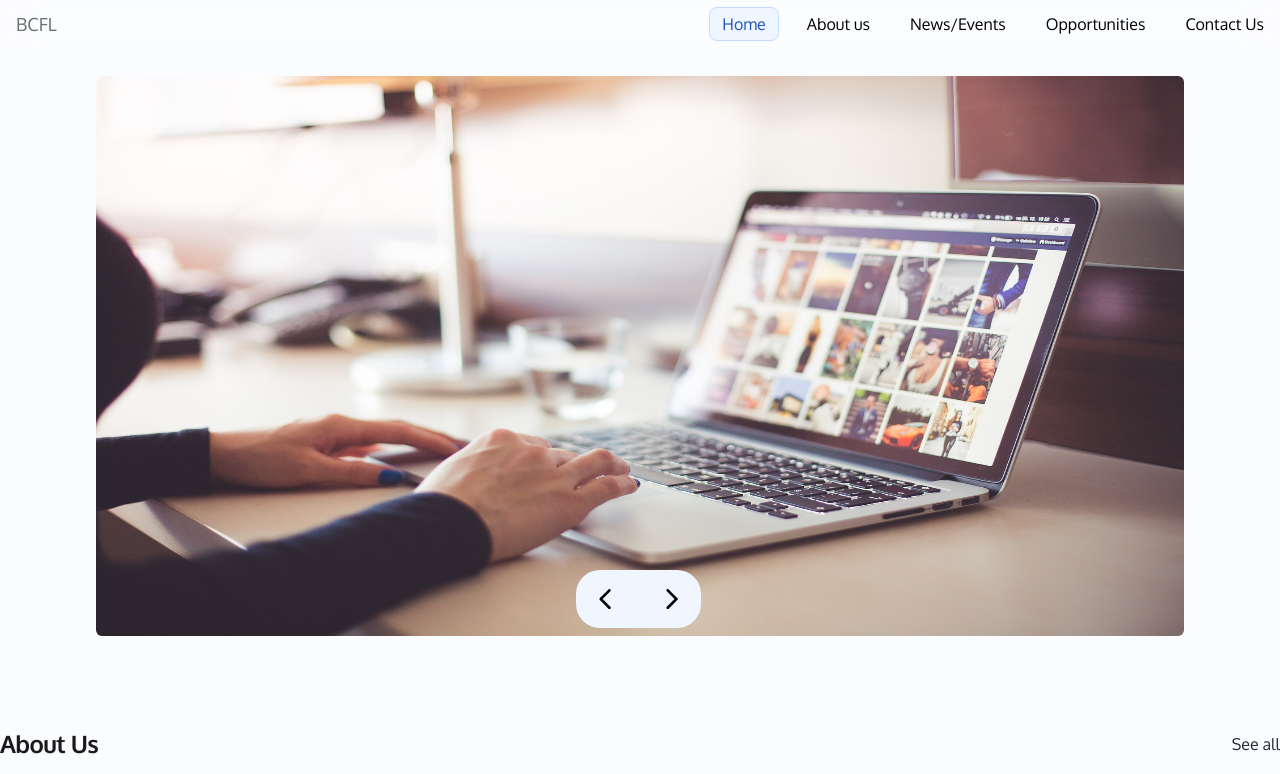
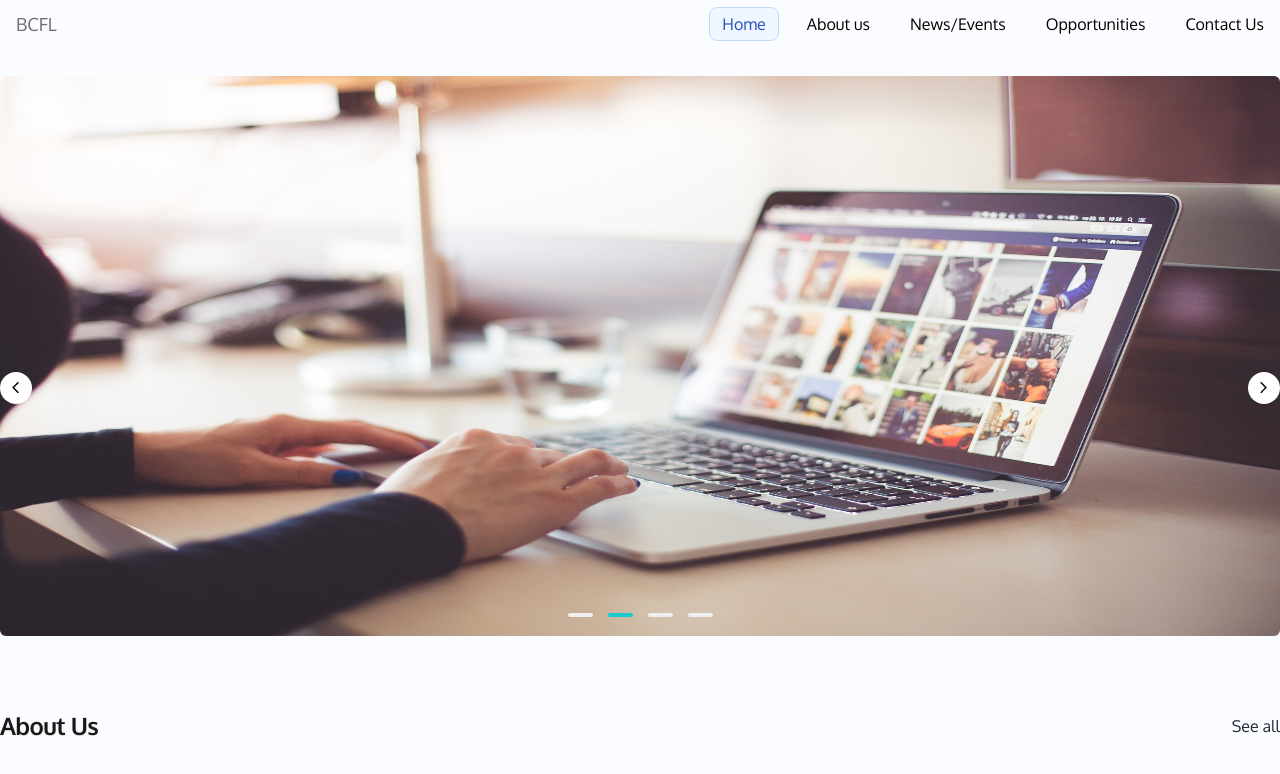
Before and after one commit to raman-1964/bcfls, a Next.js app: page / in a window 1280 px wide. Shown: the top 774 px of the page. Built offline with nearby package versions, Linux system fonts and the light colour scheme.

Commit message:
changes in navbar

```diff
--- a/app/(home)/_components/RecentVideos.jsx
+++ b/app/(home)/_components/RecentVideos.jsx
@@ -30,7 +30,6 @@ const RecentVideos = () => {
           className="w-full mb-10 h-[30vh] rounded-md object-cover"
         />
         <Carousel
-          arrowBtnPlace="mid"
           data={[...Array(5).keys()].map(() => (
             <div className="min-w-0 flex-grow flex-shrink-0 w-[31%] ml-5 flex items-center justify-center">
               <Image
--- a/app/(home)/page.jsx
+++ b/app/(home)/page.jsx
@@ -8,18 +8,21 @@ import RecentVideos from "@/app/(home)/_components/RecentVideos";
 export default function Home() {
   return (
     <div>
+      <div className="max-w-[1320px] mx-auto">
         <Carousel
+          showDots={true}
           data={[...Array(4).keys()].map(() => (
             <div className="min-w-0 flex-grow flex-shrink-0 w-full flex items-center justify-center">
               <Image
                 layout="fixed"
                 src={Img3}
                 alt="logo"
-              className="w-[85%] h-[70vh] rounded-md"
+                className="w-full h-[70vh] rounded-md"
               />
             </div>
           ))}
         />
+      </div>
 
       <AboutUsCard />
       <NewsCard />
--- a/components/Carousel.jsx
+++ b/components/Carousel.jsx
@@ -1,15 +1,27 @@
 "use client";
-import React, { useCallback, useState } from "react";
+import React, { useCallback, useEffect, useState } from "react";
 import useEmblaCarousel from "embla-carousel-react";
 import Autoplay from "embla-carousel-autoplay";
 import "./embla.css";
-import { NextButton, PrevButton, usePrevNextButtons } from "./CarouselButton";
+import {
+  DotButton,
+  NextButton,
+  PrevButton,
+  usePrevNextButtons,
+} from "./CarouselButton";
 
-const Carousel = ({ data, arrowBtnPlace }) => {
+const Carousel = ({ data, arrowBtnPlace = "mid", showDots = false }) => {
   const options = { loop: true };
   const [emblaRef, emblaApi] = useEmblaCarousel(options, [
     Autoplay({ delay: 4000 }),
   ]);
+  const [scrollSnaps, setScrollSnaps] = useState([]);
+  const [selectedIndex, setSelectedIndex] = useState(0);
+  const [btnPlace, setbtnPlace] = useState(
+    arrowBtnPlace === "mid"
+      ? "absolute w-full bottom-[40%]"
+      : "absolute bottom-5 left-[45%] bg-blue-50 rounded-[1.5rem]"
+  );
 
   const onButtonAutoplayClick = useCallback(
     (callback) => {
@@ -26,6 +38,16 @@ const Carousel = ({ data, arrowBtnPlace }) => {
     },
     [emblaApi]
   );
+  const scrollTo = useCallback(
+    (index) => emblaApi && emblaApi.scrollTo(index),
+    [emblaApi]
+  );
+  const onSelect = useCallback(() => {
+    if (!emblaApi) return;
+    setSelectedIndex(emblaApi.selectedScrollSnap());
+    // setPrevBtnEnabled(emblaApi.canScrollPrev());
+    // setNextBtnEnabled(emblaApi.canScrollNext());
+  }, [emblaApi, setSelectedIndex]);
 
   const {
     prevBtnDisabled,
@@ -33,11 +55,13 @@ const Carousel = ({ data, arrowBtnPlace }) => {
     onPrevButtonClick,
     onNextButtonClick,
   } = usePrevNextButtons(emblaApi);
-  const [btnPlace, setbtnPlace] = useState(
-    arrowBtnPlace === "mid"
-      ? "absolute w-full bottom-[40%]"
-      : "absolute bottom-5 left-[45%] bg-blue-50 rounded-[1.5rem]"
-  );
+
+  useEffect(() => {
+    if (!emblaApi) return;
+    onSelect();
+    setScrollSnaps(emblaApi.scrollSnapList());
+    emblaApi.on("select", onSelect);
+  }, [emblaApi, setScrollSnaps, onSelect]);
 
   return (
     <div className="relative my-10">
@@ -73,6 +97,17 @@ const Carousel = ({ data, arrowBtnPlace }) => {
           />
         </div>
       </div>
+      {showDots ? (
+        <div className="embla__dots">
+          {scrollSnaps.map((_, index) => (
+            <DotButton
+              key={index}
+              selected={index === selectedIndex}
+              onClick={() => scrollTo(index)}
+            />
+          ))}
+        </div>
+      ) : null}
     </div>
   );
 };
--- a/components/CarouselButton.jsx
+++ b/components/CarouselButton.jsx
@@ -77,3 +77,10 @@ export const NextButton = (props) => {
     </button>
   );
 };
+export const DotButton = ({ selected, onClick }) => (
+  <button
+    className={`embla__dot ${selected ? "is-selected" : ""}`}
+    type="button"
+    onClick={onClick}
+  />
+);
--- a/components/Navbar.jsx
+++ b/components/Navbar.jsx
@@ -40,9 +40,9 @@ const Navbar = () => {
   return (
     <nav className="fixed w-full top-0 mx-auto z-50">
       <div
-        className={`w-full md:max-w-screen-xl ${
+        className={`w-full md:max-w-[1320px] ${
           isVisible
-            ? "bg-opacity-[60%] bg-blue-50 mt-3 rounded-[1.2rem] px-6 shadow-sm md:w-[62rem]"
+            ? "bg-opacity-[88%] bg-white mt-3 rounded-[1.2rem] px-6 shadow-sm md:w-[70vw]"
             : "md:max-w-screen-xl"
         } transition transition-all duration-700 search-wide backdrop-blur-lg mx-auto p-1 px-1 pl-4`}
       >
@@ -55,9 +55,9 @@ const Navbar = () => {
               <p className="text-lg text-neutral-700">BCFL</p>
             </div>
           </Link>
-          <div className="space-x-4 md:block md:w-auto flex items-center justify-between w-full">
+          <div className="space-x-4 md:w-auto flex items-center justify-between w-full">
             <button
-              className={`px-3 py-1 rounded-lg text-black outline-none ${
+              className={`px-3 py-1 rounded-lg text-black outline-none hover:bg-[#eff6ff] hover:text-[#2352ba] ${
                 pathname === "/"
                   ? "bg-[#eff6ff] border-blue-200 border-[1px] !text-[#2352ba]"
                   : ""
@@ -66,7 +66,7 @@ const Navbar = () => {
               <Link href="/">Home</Link>
             </button>
             <button
-              className={`px-3 py-1 rounded-lg text-black outline-none ${
+              className={`px-3 py-1 rounded-lg text-black outline-none hover:bg-[#eff6ff] hover:text-[#2352ba] ${
                 pathname === "/about"
                   ? "bg-[#eff6ff] border-blue-200 border-[1px] !text-[#2352ba]"
                   : ""
@@ -75,7 +75,7 @@ const Navbar = () => {
               <Link href="/about">About us</Link>
             </button>
             <button
-              className={`px-3 py-1 rounded-lg text-black outline-none ${
+              className={`px-3 py-1 rounded-lg text-black outline-none hover:bg-[#eff6ff] hover:text-[#2352ba] ${
                 pathname === "/news"
                   ? "bg-[#eff6ff] border-blue-200 border-[1px] !text-[#2352ba]"
                   : ""
@@ -84,7 +84,7 @@ const Navbar = () => {
               <Link href="/news">News/Events</Link>
             </button>
             <button
-              className={`px-3 py-1 rounded-lg text-black outline-none ${
+              className={`px-3 py-1 rounded-lg text-black outline-none hover:bg-[#eff6ff] hover:text-[#2352ba] ${
                 pathname === "/opportunities"
                   ? "bg-[#eff6ff] border-blue-200 border-[1px] !text-[#2352ba]"
                   : ""
@@ -94,7 +94,7 @@ const Navbar = () => {
             </button>
 
             <button
-              className={`px-3 py-1 rounded-lg text-black outline-none ${
+              className={`px-3 py-1 rounded-lg text-black outline-none hover:bg-[#eff6ff] hover:text-[#2352ba] ${
                 pathname === "/contact"
                   ? "bg-[#eff6ff] border-blue-200 border-[1px] !text-[#2352ba]"
                   : ""
--- a/components/embla.css
+++ b/components/embla.css
@@ -95,3 +95,38 @@
   padding: 0 2.4rem;
   min-width: 8.4rem;
 }
+
+.embla__dots {
+  display: flex;
+  list-style: none;
+  justify-content: center;
+  margin-top: -3rem;
+}
+
+.embla__dot {
+  background-color: transparent;
+  cursor: pointer;
+  position: relative;
+  padding: 0;
+  outline: 0;
+  border: 0;
+  width: 25px;
+  height: 30px;
+  margin-right: 7.5px;
+  margin-left: 7.5px;
+  display: flex;
+  align-items: center;
+}
+
+.embla__dot:after {
+  background-color: #efefef;
+  width: 100%;
+  height: 4px;
+  border-radius: 2px;
+  content: "";
+}
+
+.embla__dot.is-selected:after {
+  background-color: #1bcacd;
+  opacity: 1;
+}
```
Also changed, not shown: components/Footer.jsx (+20 -53 lines). Lines whose indentation alone changed are shown as unchanged.
